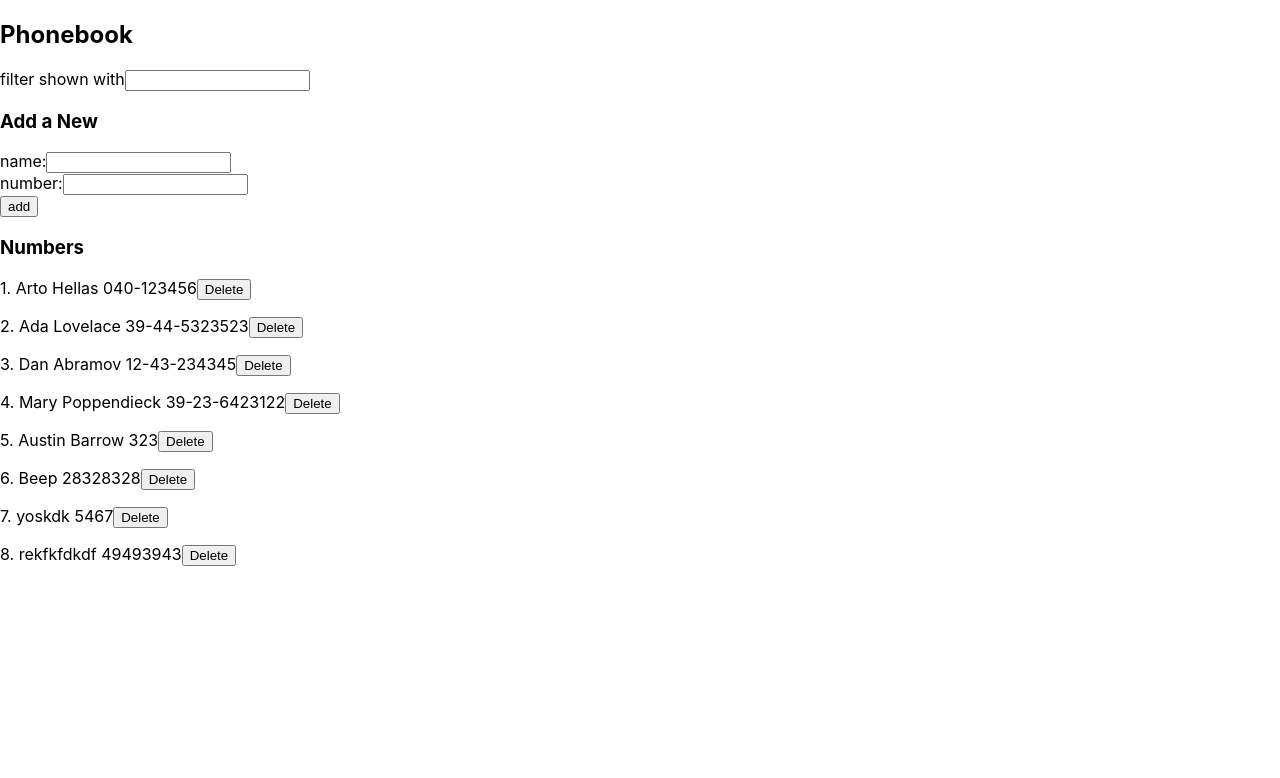
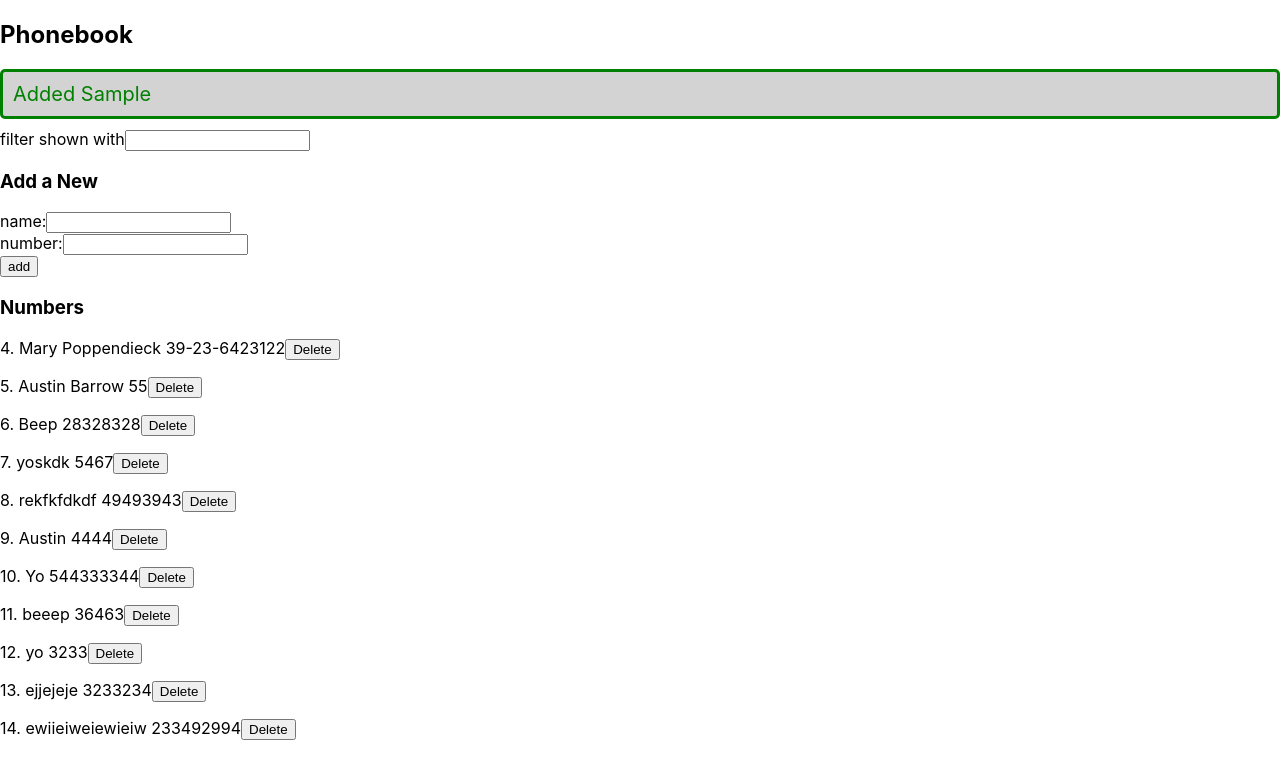
Before and after one commit to austinjbarrow2000/FSO, a React (Create React App) app in the folder part2/phonebook/: page / in a window 1280 px wide. Both pictures are taken after typing "Sample", "Sample" into the empty fields and a click on the button "add". Shown: the top 778 px of the page. Built offline with nearby package versions, Linux system fonts and the light colour scheme; no server answers; data requests are answered from the project's data file.

Commit message:
Configure Notif type toggle and delete person error catch

```diff
--- a/part2/phonebook/db.json
+++ b/part2/phonebook/db.json
@@ -1,20 +1,5 @@
 {
   "persons": [
-    {
-      "name": "Arto Hellas",
-      "number": "040-123456",
-      "id": 1
-    },
-    {
-      "name": "Ada Lovelace",
-      "number": "39-44-5323523",
-      "id": 2
-    },
-    {
-      "name": "Dan Abramov",
-      "number": "12-43-234345",
-      "id": 3
-    },
     {
       "name": "Mary Poppendieck",
       "number": "39-23-6423122",
@@ -22,7 +7,7 @@
     },
     {
       "name": "Austin Barrow",
-      "number": "323",
+      "number": "55",
       "id": 5
     },
     {
@@ -39,6 +24,36 @@
       "name": "rekfkfdkdf",
       "number": "49493943",
       "id": 8
+    },
+    {
+      "name": "Austin",
+      "number": "4444",
+      "id": 9
+    },
+    {
+      "name": "Yo",
+      "number": "544333344",
+      "id": 10
+    },
+    {
+      "name": "beeep",
+      "number": "36463",
+      "id": 11
+    },
+    {
+      "name": "yo",
+      "number": "3233",
+      "id": 12
+    },
+    {
+      "name": "ejjejeje",
+      "number": "3233234",
+      "id": 13
+    },
+    {
+      "name": "ewiieiweiewieiw",
+      "number": "233492994",
+      "id": 14
     }
   ]
 }
--- a/part2/phonebook/src/App.js
+++ b/part2/phonebook/src/App.js
@@ -11,7 +11,8 @@ const App = () => {
   const [newName, setNewName] = useState('')
   const [newNumber, setNewNumber] = useState('')
   const [filter, setFilter] = useState('')
-  const [errorMessage, setErrorMessage] = useState(null)
+  const [notifMessage, setNotifMessage] = useState(null)
+  const [notifClass, setNotifClass] = useState('error')
 
   const personsToShow = persons.filter(person => person.name.toLowerCase().includes(filter.toLowerCase()))
 
@@ -30,6 +31,13 @@ const App = () => {
           console.log(returnedPerson)
           setPersons(persons.concat(returnedPerson))
         })
+
+      setNotifMessage(`Added ${newName}`);
+      setNotifClass('success')
+      setTimeout(() => {
+        setNotifMessage(null)
+      }, 5000)
+
       setNewName('')
       setNewNumber('')
 
@@ -50,6 +58,12 @@ const App = () => {
       .then(updatedPerson => {
         setPersons(persons.map(person => person.id !== updatingPerson.id ? person : updatedPerson))
       })
+
+    setNotifMessage(`Updated ${newName} number`)
+    setNotifClass('success')
+    setTimeout(() => {
+      setNotifMessage(null)
+    }, 5000)
   }
 
   const handleNameChange = (event) => {
@@ -81,13 +95,20 @@ const App = () => {
       .then(deletedPerson => {
         setPersons(persons.filter(person => person.id !== id))
       })
+      .catch(error => {
+        setNotifMessage(`Information of ${persons.find(person => person.id === id).name} has already been removed from the server`)
+        setNotifClass('error')
+        setTimeout(() => {
+          setNotifMessage(null)
+        }, 5000)
+      })
     }
   }
 
   return (
     <div>
-      <Notification message = {errorMessage}/>
       <h2>Phonebook</h2>
+      <Notification message = {notifMessage} className = {notifClass}/>
       <Filter filterValue = {filter} filterChange = {handleFilterChange} />
       <h3>Add a New</h3>
       <PersonForm onSubmit={addPerson} nameValue = {newName} nameChange={handleNameChange}
--- a/part2/phonebook/src/Components/Notification.js
+++ b/part2/phonebook/src/Components/Notification.js
@@ -1,13 +1,13 @@
 import React from 'react';
 
-const Notification = ({message}) => {
+const Notification = ({message, className}) => {
 
     if( message == null) {
         return null;
     }
 
     return (
-        <div className = 'error'>
+        <div className = {className}>
             {message}
         </div>
 
--- a/part2/phonebook/src/index.css
+++ b/part2/phonebook/src/index.css
@@ -21,3 +21,13 @@ code {
   padding: 10px;
   margin-bottom: 10px;
 }
+
+.success {
+  color: green;
+  background: lightgrey;
+  font-size: 20px;
+  border-style: solid;
+  border-radius: 5px;
+  padding: 10px;
+  margin-bottom: 10px;
+}
```
